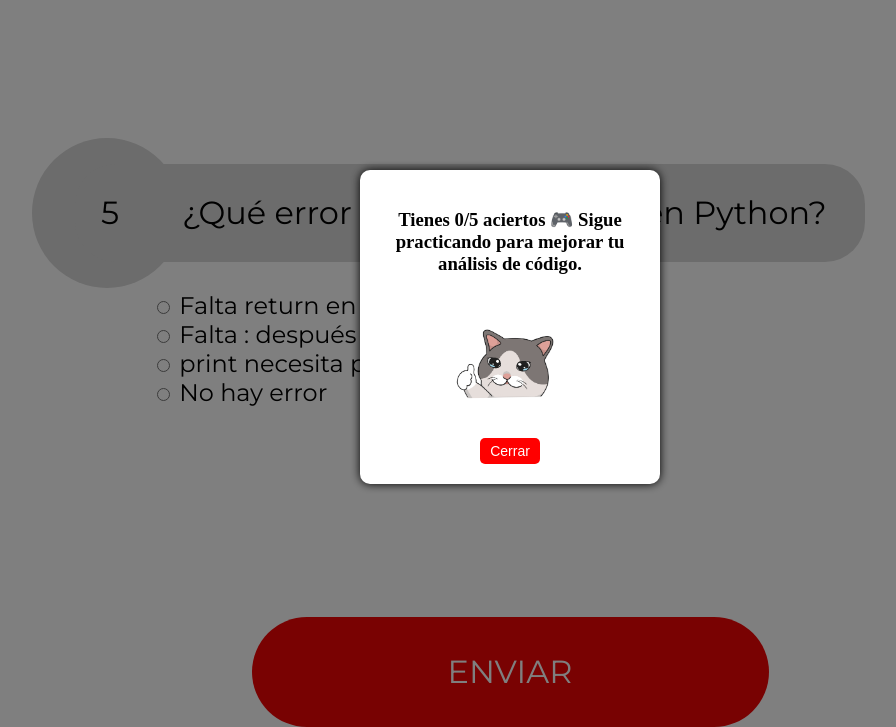
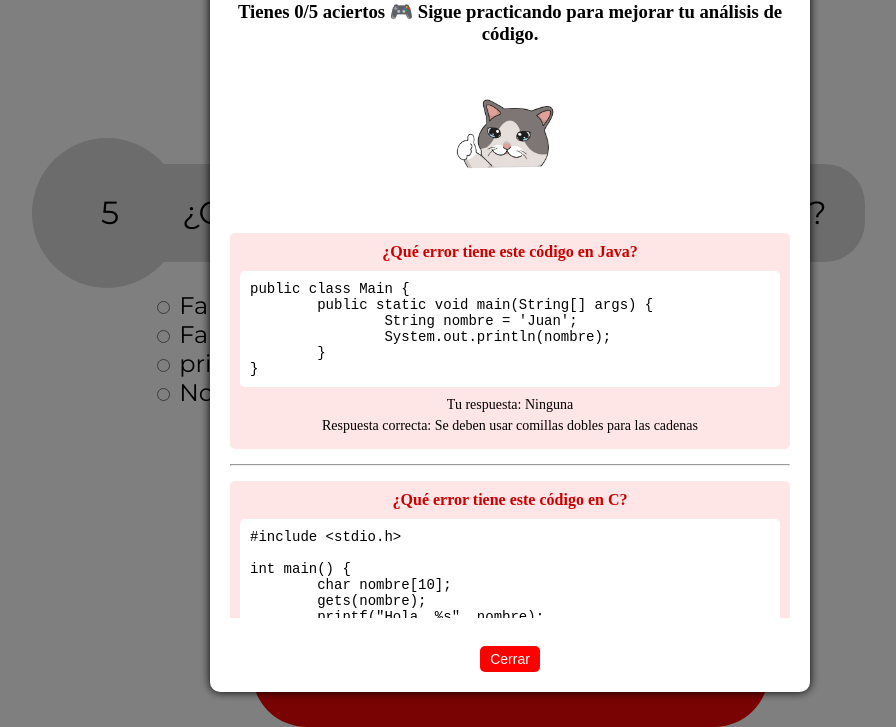
Before and after one commit to saulpena636/expoferia, a plain HTML site: page test3.html in a window 1280 px wide. Both pictures are taken after a click on the button "ENVIAR". Shown: the part 2102-2829 px from the top of the page, without its empty margins (130-1026 px from the left). Drawn offline with Linux system fonts and the light colour scheme; a web font is replaced by a local one.

Commit message:
Actualización de respuestas incorrectas en el test 3

```diff
--- a/3.js
+++ b/3.js
@@ -193,7 +193,73 @@ preguntasAleatoriasIndices.forEach((indice, index) => {
     contenedorPreguntas.appendChild(preguntaElemento);
 });
 
+// Modificar la función contarRespuestasCorrectas
+let respuestasIncorrectas = []; // Variable global para almacenar errores
+
+function contarRespuestasCorrectas() {
+    let correctas = 0;
+    respuestasIncorrectas = []; // Reiniciar array
+
+    preguntasAleatoriasIndices.forEach((indicePregunta, index) => {
+        const preguntaReal = preguntas[indicePregunta];
+        const seleccionada = document.querySelector(`input[name="q${index + 1}"]:checked`);
+        const userAnswer = seleccionada ? String.fromCharCode(97 + [...seleccionada.parentNode.children].indexOf(seleccionada)) : null;
+
+        if (seleccionada && seleccionada.value === "1") {
+            correctas++;
+        } else {
+            respuestasIncorrectas.push({
+                indice: indicePregunta,
+                pregunta: preguntaReal.pregunta,
+                codigo: codigos[indicePregunta],
+                respuestaUsuario: userAnswer,
+                correcta: preguntaReal.correct
+            });
+        }
+    });
+
+    return correctas;
+}
+
+// Modificar verificarCodigo para mostrar los errores
 function verificarCodigo() {
+    let totalCorrectas = contarRespuestasCorrectas();
+
+    // ... código existente ...
+    let resultadoTexto = totalCorrectas >= 4 ? "🚀 ¡Tienes buena capacidad para detectar errores en código!" :
+                        totalCorrectas >= 2 ? "🔧 Estás en buen camino para analizar código." :
+                       "🎮 Sigue practicando para mejorar tu análisis de código.";
+    resultadoTexto = `Tienes ${totalCorrectas}/5 aciertos ` + resultadoTexto;
+    let imagen = totalCorrectas >= 4 ? " gato2.png" :
+                 totalCorrectas >= 2 ? "gato3.png" :
+                 "gato1.png";
+    document.getElementById("resultado").textContent = resultadoTexto;
+    document.getElementById("imagenResultado").src = imagen;
+
+    // Limpiar contenedor de errores
+    const erroresContainer = document.getElementById("erroresContainer");
+    erroresContainer.innerHTML = "";
+
+    // Agregar detalles de errores
+    respuestasIncorrectas.forEach(error => {
+        const preguntaReal = preguntas[error.indice];
+        // Modificar la sección donde se construye el HTML de errores
+        const errorHTML = `
+        <div class="error-item">
+            <h4>${error.pregunta}</h4>
+            <pre>${error.codigo}</pre>
+            <p>Tu respuesta: ${error.respuestaUsuario ? preguntaReal[error.respuestaUsuario.toLowerCase()] : 'Ninguna'}</p>
+            <p>Respuesta correcta: ${preguntaReal[preguntaReal.correct]}</p>
+        </div>
+        <hr>
+        `;
+        erroresContainer.innerHTML += errorHTML;
+    });
+
+    abrirModal();
+}
+
+/* function verificarCodigo() {
     let totalCorrectas = contarRespuestasCorrectas();
 
     let resultadoTexto = totalCorrectas >= 4 ? "🚀 ¡Tienes buena capacidad para detectar errores en código!" :
@@ -207,7 +273,7 @@ function verificarCodigo() {
     document.getElementById("imagenResultado").src = imagen;
 
     abrirModal();
-}
+} */
 
 function abrirModal() {
     document.getElementById("modal").style.display = "flex";
@@ -218,7 +284,7 @@ function cerrarModal() {
     window.location.href = "index.html"
 }
 
-function contarRespuestasCorrectas() {
+/* function contarRespuestasCorrectas() {
     let correctas = 0;
 
     for (let i = 0; i < preguntas.length; i++) {
@@ -229,4 +295,4 @@ function contarRespuestasCorrectas() {
     }
 
     return correctas;
-}
+} */
--- a/test3.css
+++ b/test3.css
@@ -171,13 +171,15 @@ body {
     background-color: rgba(0, 0, 0, 0.5);
     justify-content: center;
     align-items: center;
+    flex-direction: column;
 }
 .modal-content {
     background: white;
     padding: 20px;
     border-radius: 10px;
     text-align: center;
-    width: 300px;
+    width: 80%;
+    max-width: 600px;
     box-shadow: 0px 0px 10px black;
 }
 .modal img {
@@ -194,3 +196,48 @@ body {
     border-radius: 5px;
     margin-top: 10px;
 }
+
+.error-item {
+    margin: 15px 0;
+    padding: 10px;
+    background: #ffe6e6;
+    border-radius: 5px;
+}
+
+.error-item h4 {
+    margin: 0 0 10px 0;
+    color: #cc0000;
+    font-size: 16px;
+}
+
+.error-item pre {
+    background: #fff;
+    padding: 10px;
+    border-radius: 5px;
+    font-size: 14px;
+    margin: 10px 0;
+}
+
+.error-item p {
+    margin: 5px 0;
+    font-size: 14px;
+}
+
+/* En test3.css */
+.error-item pre {
+    text-align: left !important;
+    margin: 10px 0;
+    width: 100%;
+    display: block;
+    background: #fff;
+    padding: 10px;
+    border-radius: 5px;
+    font-size: 14px;
+    white-space: pre-wrap;
+    word-wrap: break-word;
+}
+
+.error-item .codeContainer {
+    justify-content: flex-start !important;
+    align-items: flex-start !important;
+}
--- a/test3.html
+++ b/test3.html
@@ -26,15 +26,25 @@
 
     </div>
 
+    <div id="modal" class="modal">
+        <div class="modal-content">
+            <h3 id="resultado"></h3>
+            <img id="imagenResultado" src="" alt="Resultado">
+            <div id="erroresContainer" style="max-height: 400px; overflow-y: auto; margin-top: 20px;"></div>
+            <br>
+            <button class="close" onclick="cerrarModal()">Cerrar</button>
+        </div>
+    </div>
+
     <!-- Modal -->
-    <div id="modal" class="modal">
+    <!-- <div id="modal" class="modal">
         <div class="modal-content">
             <h3 id="resultado"></h3>
             <img id="imagenResultado" src="" alt="Resultado">
             <br>
             <button class="close" onclick="cerrarModal()">Cerrar</button>
         </div>
-    </div>
+    </div> -->
 
     <script src="3.js"></script>
 </body>
```
